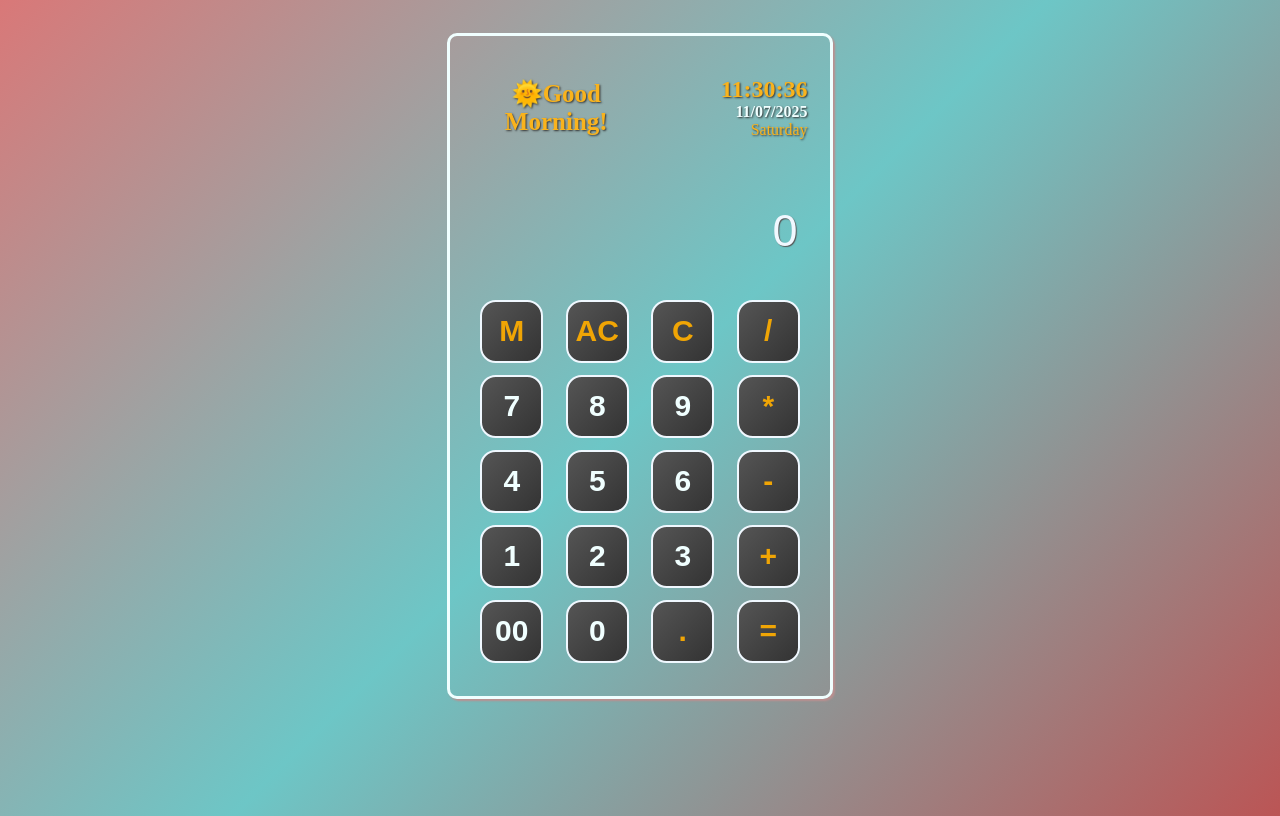
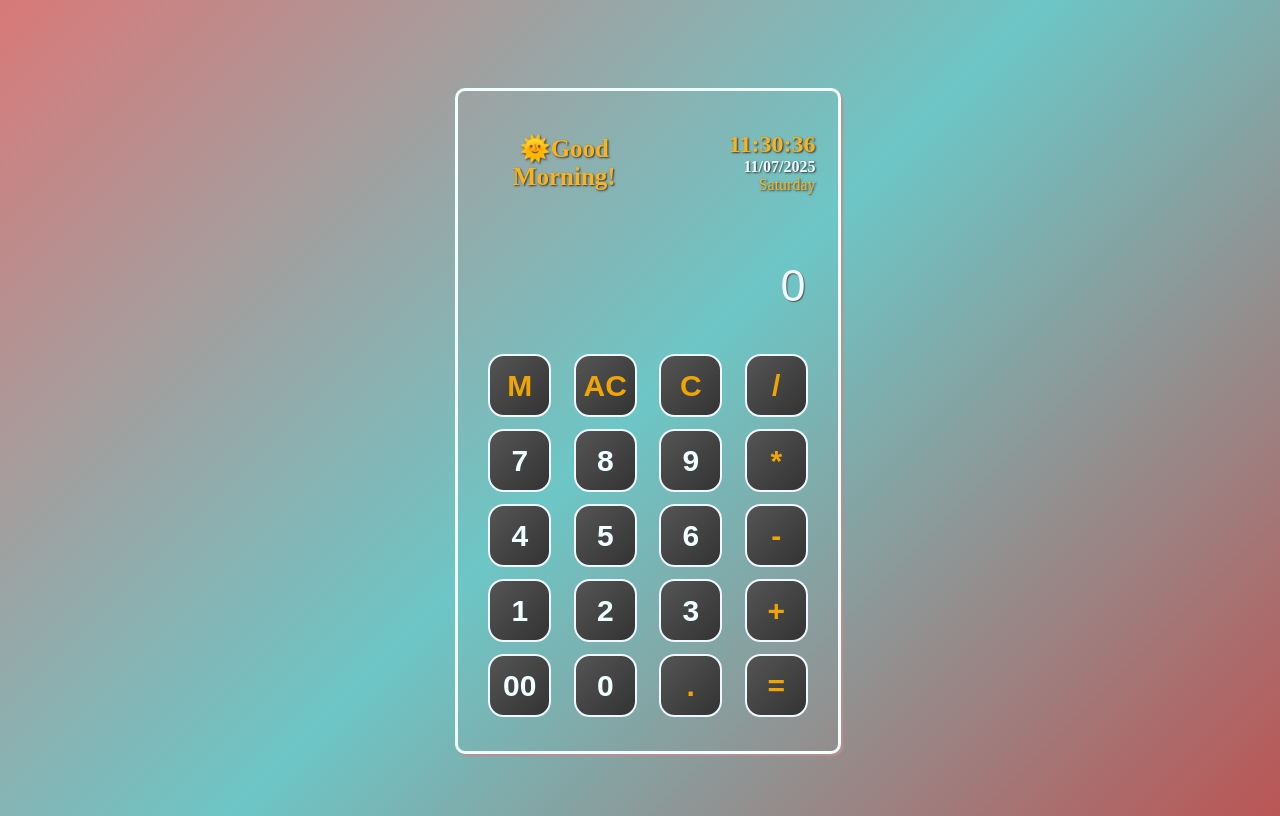
Before and after one commit to koushik2411/Calculator, a plain HTML site: page index.html in a window 1280 px wide. Drawn offline with Linux system fonts and the light colour scheme.

Commit message:
style.css

```diff
--- a/style.css
+++ b/style.css
@@ -1,7 +1,9 @@
 body {
     height: 100vh;
+    width: 100%;
     display: flex;
     justify-content: center;
+    align-items: center;
     background: linear-gradient(135deg, #d97878, #6dc6c6, #bb5555);
 }
 
```
